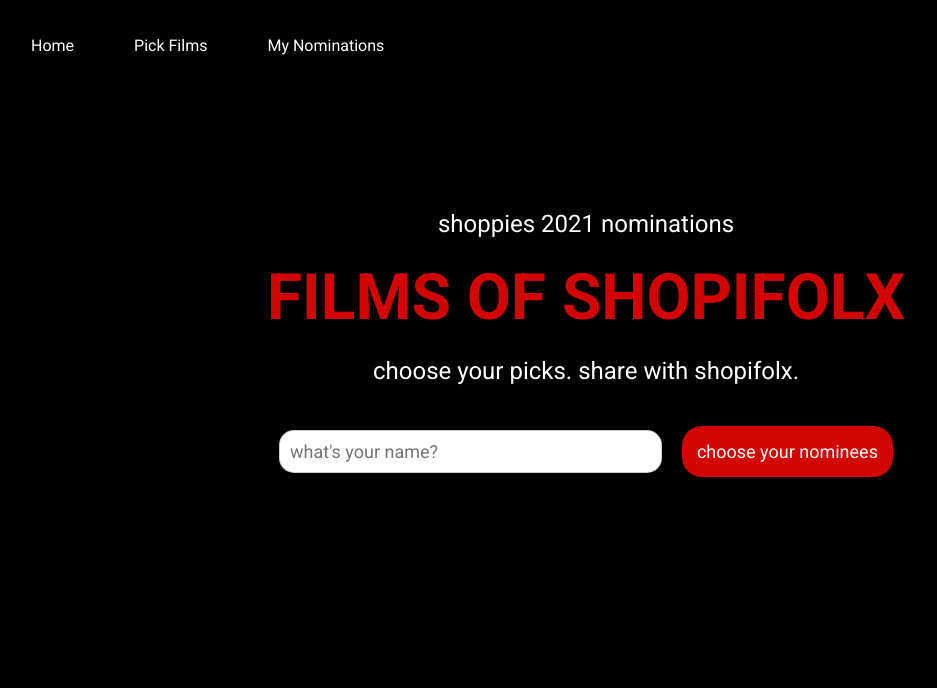
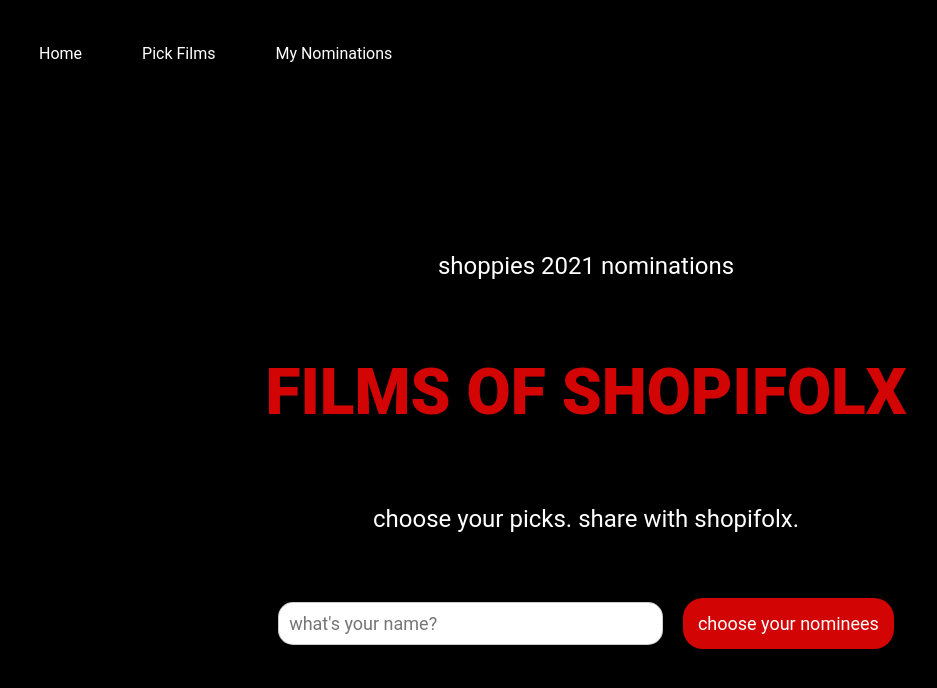
Before and after one commit to akhterare/films-of-shopifolx, a React (Create React App) app in the folder frontend/: page / in a window 1280 px wide. Shown: the top 688 px of the page, without its empty margins (54-991 px from the left). Built offline with nearby package versions, Linux system fonts and the light colour scheme; the HTML template or start-up script is replaced by a standard one.

Commit message:
Fixed routing!

```diff
--- a/frontend/public/index.html
+++ b/frontend/public/index.html
@@ -7,7 +7,7 @@
     <meta name="theme-color" content="#000000" />
     <meta
       name="description"
-      content="Web site created using create-react-app"
+      content="Simple movie nominations app created for Fall 2021 Shopify Frontend Developer internship."
     />
     <link rel="apple-touch-icon" href="%PUBLIC_URL%/logo192.png" />
     <!--
@@ -24,7 +24,7 @@
       work correctly both with client-side routing and a non-root public URL.
       Learn how to configure a non-root public URL by running `npm run build`.
     -->
-    <title>React App</title>
+    <title>Films of Shopifolx</title>
   </head>
   <body>
     <noscript>You need to enable JavaScript to run this app.</noscript>
--- a/frontend/src/App.js
+++ b/frontend/src/App.js
@@ -1,27 +1,28 @@
 import React from 'react';
 
 import { BrowserRouter, HashRouter, Route, Switch } from "react-router-dom";
-import GlobalStyles from './GlobalStyles';
 import { Navbar } from './components';
 import Landing from './pages/Landing/Landing.js';
 import Registration from './pages/Registration/Registration.js';
 import PickFilms from './pages/PickFilms/PickFilms.js';
 import Nominations from './pages/Nominations/Nominations.js';
-
+import GlobalStyles from './GlobalStyles';
 
 function App() {
   return(
-    <BrowserRouter basename={"/films-of-shopifolx"}>
-      <GlobalStyles />
+    <>
+      <GlobalStyles/>
+      <BrowserRouter basename="/films-of-shopifolx">
         <Navbar />
         <Switch>
           <Route path="/" exact component={() => <Landing />} />
           <Route path="/registration" exact component={() => <Registration />} />
-        <Route path="/films-of-shopifolx/pick-films" exact component={() => <PickFilms />} />
+          <Route path="/pick-films" exact component={() => <PickFilms />} />
           <Route path="/nominations" exact component={() => <Nominations />} />
         </Switch>
       </BrowserRouter>
-  )
+    </>
+  );
 }
 
 export default App;
--- a/frontend/src/GlobalStyles.js
+++ b/frontend/src/GlobalStyles.js
@@ -1,9 +1,8 @@
 import styled, {createGlobalStyle} from 'styled-components';
 
-const GlobalStyles = createGlobalStyle`
+const GlobalStyles =  createGlobalStyle`
     @import url('https://fonts.googleapis.com/css2?family=Roboto:wght@300;400;500;700&display=swap');
-    @import url('https://fonts.googleapis.com/css2?family=Bebas+Neue&display=swap');
-    *{
+    {
         margin: 0;
         padding: 0;
         box-sizing: inherit;
@@ -53,7 +52,6 @@ const GlobalStyles = createGlobalStyle`
         font-size: 48px;
         line-height: 58px;
     }
-
 `;
 
 export default GlobalStyles;
--- a/frontend/src/components/Navbar/Navbar.js
+++ b/frontend/src/components/Navbar/Navbar.js
@@ -1,5 +1,4 @@
 import React from 'react';
-import { BrowserRouter } from "react-router-dom";
 import
 {
     Nav,
@@ -12,11 +11,9 @@ const Navbar = () => (
     <Nav>
         <NavbarContainer>
             <Menu>
-                <BrowserRouter>
-                    <MenuItems to="/">Home</MenuItems>
-                    <MenuItems to="/pick-films">Pick Films</MenuItems>
-                    <MenuItems to="/nominations">My Nominations</MenuItems>
-                </BrowserRouter>
+                <MenuItems to="/">Home</MenuItems>
+                <MenuItems to="/pick-films">Pick Films</MenuItems>
+                <MenuItems to="/nominations">My Nominations</MenuItems>
             </Menu>
         </NavbarContainer>
     </Nav>
```
Also changed, not shown: frontend/public/manifest.json, 1 other file (tests, documents, lock files or other folders). Lines whose indentation alone changed are shown as unchanged.
